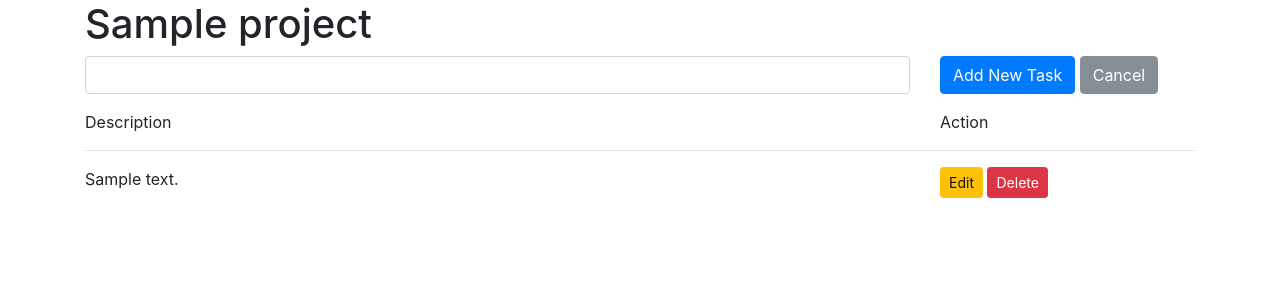
After one commit to sudiarth/Project-Manager, a Flask app: page /project/1 in a window 1280 px wide. The commit adds this page. Shown: the top 300 px of the page. Run offline with Flask 2, Linux system fonts and the light colour scheme; tables that the repository leaves empty hold one stand-in row (values such as "Sample post"); some libraries are stand-ins or nearby versions.

Commit message:
completed all projects and tasks

```diff
--- a/db/data_layer.py
+++ b/db/data_layer.py
@@ -46,6 +46,10 @@ def get_all_tasks(project_id):
     db = DbManager()
     return db.open().query(Task).filter(Task.project_id == project_id).all()
 
+def get_task(task_id):
+    db = DbManager()
+    return db.open().query(Task).filter(Task.id == task_id).one()
+
 def update_task(task_id, description):
     db = DbManager()
     task = db.open().query(Task).filter(Task.id == task_id).one()
--- a/server.py
+++ b/server.py
@@ -1,15 +1,63 @@
 from flask import Flask, flash, session, request, redirect, render_template, url_for
 
 from db.data_layer import create_project, get_all_projects, get_project, update_project, delete_project
-from db.data_layer import create_task, get_all_tasks, update_task, delete_task
+from db.data_layer import create_task, get_all_tasks, get_task, update_task, delete_task
 
 app = Flask(__name__)
 
 
 @app.route('/')
 def index():
-    return render_template('index.html')
+    projects = get_all_projects()
+    return render_template('index.html', all_projects=projects)
 
+@app.route('/create', methods=['POST'])
+def project_add():
+    title = request.form['title']
+    create_project(title)
+    return redirect(url_for('index'))
 
+@app.route('/edit/<project_id>', methods=['GET', 'POST'])
+def project_edit(project_id):
+    if request.method == 'POST':
+        update_project(project_id, request.form['title'])
+        return redirect(url_for('index'))
+
+    project = get_project(project_id)
+    return render_template('edit_project.html', project=project)
+
+@app.route('/delete/<project_id>')
+def project_delete():
+    delete_project(project_id)
+    return redirect(url_for('index'))
+
+@app.route('/project/<project_id>')
+def task_all(project_id):
+    project = get_project(project_id)
+    tasks = get_all_tasks(project_id)
+    return render_template('task.html', project=project, all_tasks=tasks)
+
+@app.route('/project/<project_id>', methods=['POST'])
+def task_add(project_id):
+    description = request.form['description']
+    create_task(project_id, description)
+    return redirect(url_for('task_all'), project_id=project_id)
+
+@app.route('/project/<project_id>/task/<task_id>/delete')
+def task_delete(project_id, task_id):
+    delete_task(task_id)
+    return redirect(url_for('task_all', project_id=project_id))
+
+@app.route('/project/<project_id>/task/<task_id>/edit', methods=['GET', 'POST'])
+def task_edit(project_id, task_id):
+    project = get_project(project_id)
+    task = get_task(task_id)
+
+    if request.method == 'POST':
+        description = request.form['description']
+        update_task(task_id, description)
+        return redirect(url_for('task_all', project_id=project_id))
+
+    return render_template('edit_task.html', project=project, task=task)
 
 app.run(debug=True)
--- /dev/null
+++ b/templates/task.html
@@ -0,0 +1,37 @@
+{% extends 'base.html' %}
+
+{% block body %}
+<h1>{{ project.title }}</h1>
+<form action="{{url_for('task_add', project_id=project.id)}}" method="POST">
+    <div class="form-group row">
+        <div class="col-9">
+            <input name="description" type="text" class="form-control">
+        </div>
+        <div class="col-auto">
+            <button class="btn btn-primary">Add New Task</button>
+            <a href="{{url_for('index')}}" class="btn btn-secondary">Cancel</a>
+        </div>
+    </div>
+</form>
+
+<div class="row">
+    <div class="col-9">
+        Description
+    </div>
+    <div class="col-3">
+        Action
+    </div>
+</div>
+<hr>
+{% for task in all_tasks %}
+<div class="row mb-2">
+    <div class="col-9">
+        {{task.description}}
+    </div>
+    <div class="col-3">
+        <a href="{{url_for('task_edit', project_id=project.id, task_id=task.id)}}" class="btn btn-sm btn-warning">Edit</a>
+        <a href="{{url_for('task_delete', project_id=project.id, task_id=task.id)}}" class="btn btn-sm btn-danger">Delete</a>
+    </div>
+</div>
+{% endfor %}
+{% endblock %}
```
Also changed, not shown: templates/edit_project.html (added, +16 -0 lines), templates/edit_task.html (added, +16 -0 lines), templates/index.html (+38 -1 lines).
